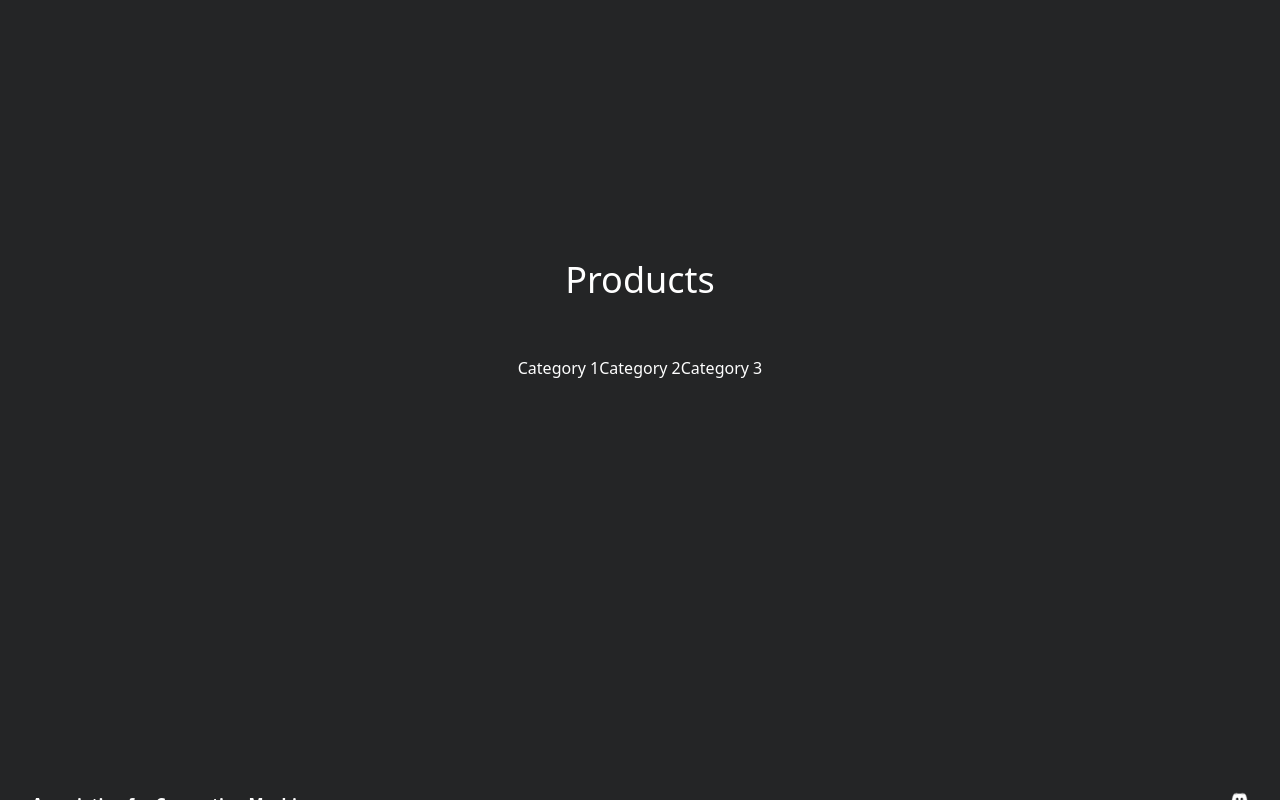
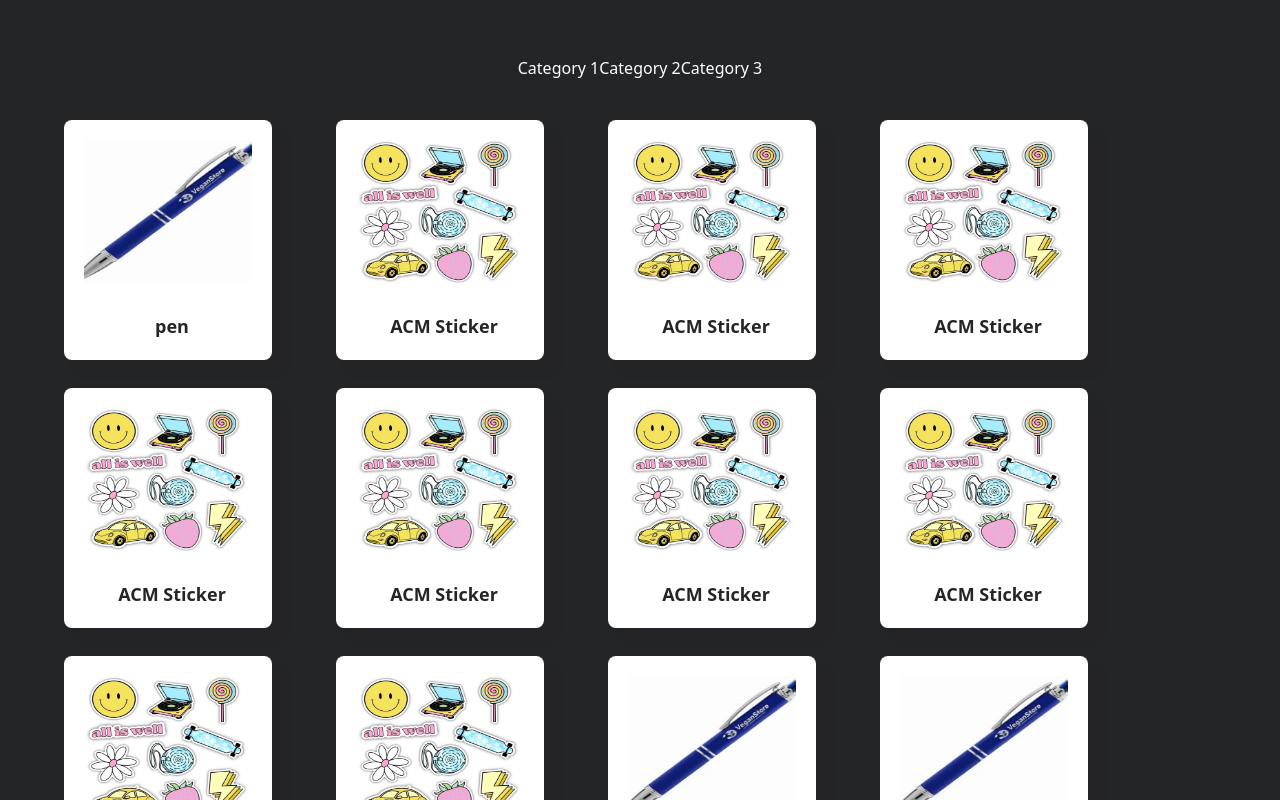
Before and after one commit to acm-uic/marketplace, a Next.js app: page / in a window 1280 px wide. Shown: the part 840-1640 px from the top of the page. Built offline with nearby package versions, Linux system fonts and the light colour scheme.

Commit message:
pull main into the branch
pull main into the branch

```diff
--- a/app/page.jsx
+++ b/app/page.jsx
@@ -4,22 +4,28 @@ import HeroScreen from "./components/hero"
 import ProductList from "./components/productlist";
 import { useState, useRef, useEffect } from "react";
 import { useTheme } from "./components/ThemeContext";
+import listOfProduct from './testData/produts';
+
 
 export default function Home() {
   const { isDarkMode } = useTheme();
   const productListRef = useRef(null);
+  const [productList, setProductList] = useState([])
 
 
-  const scrollToProductList = () => { //Scroll Animation
-    productListRef.current.scrollIntoView({
-    behavior: "smooth",
-    });
+
+  const scrollToProductList = () => { //Scroll \\\\
+    productList.current.scrollIntoView({ behavior: "smooth" });
   };
+  useEffect(() => {
+    // change this to fetch data
+    setProductList(listOfProduct)
+  }, [productList])
 
   return (
     <div className="w-full h-full text-white" >
       <HeroScreen scrollToProductList={scrollToProductList} isDarkMode={isDarkMode}/>
-      <ProductList productListRef={productListRef} isDarkMode={isDarkMode}/>
+      <ProductList productList={productList} isDarkMode={isDarkMode} />
 
     </div>
 
```
